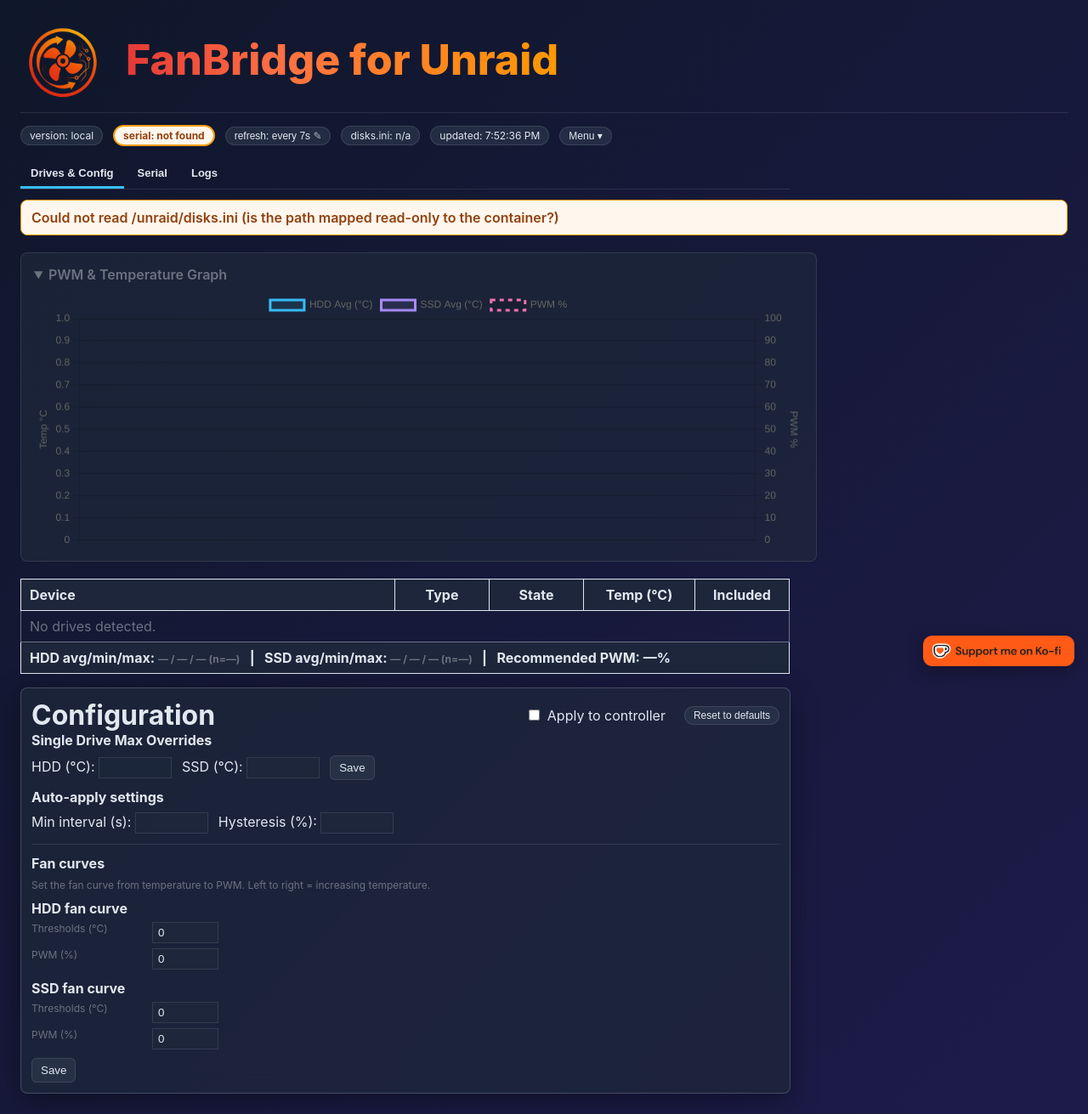
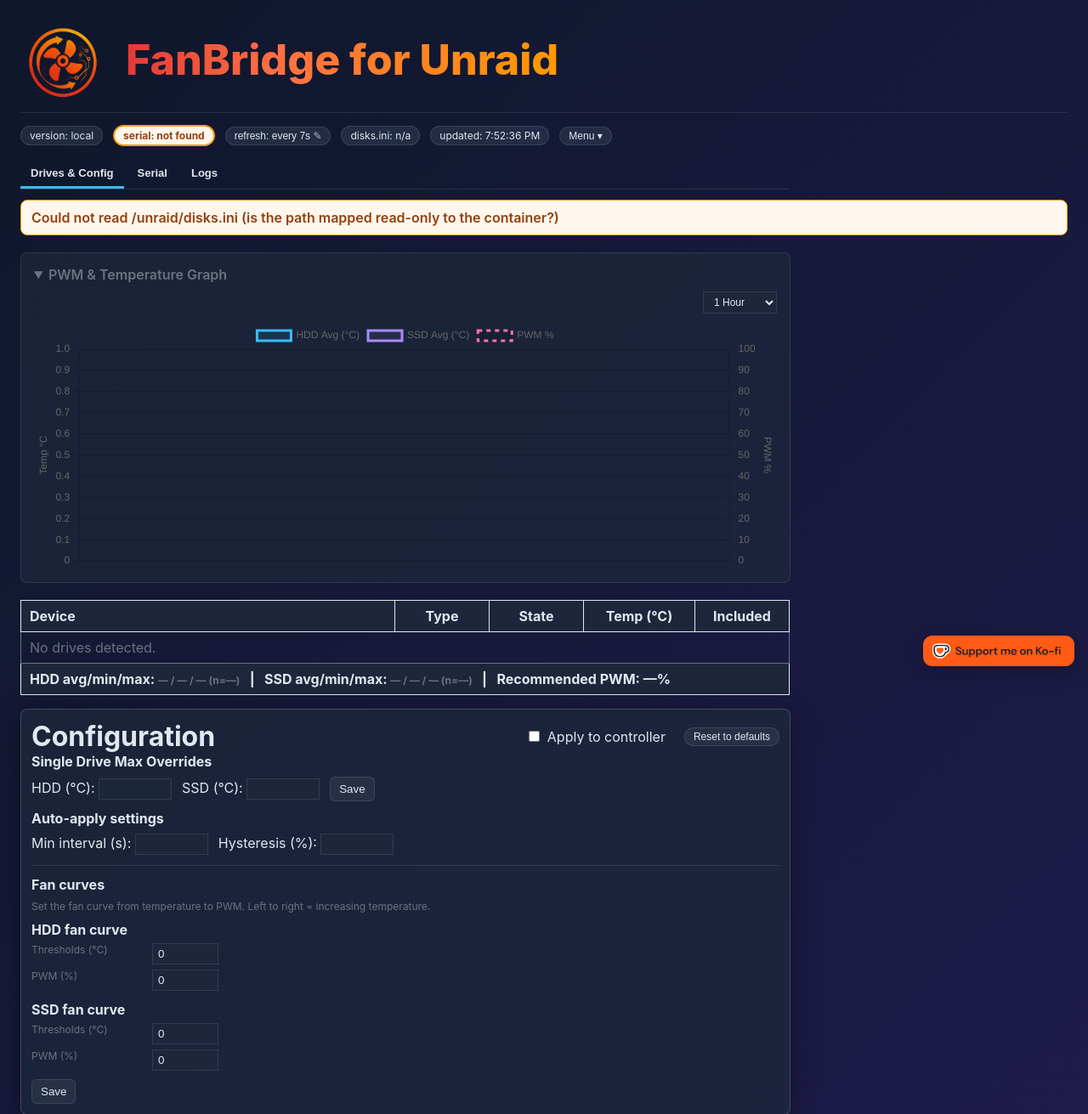
Before and after one commit to RoBro92/fanbridge, a Flask app: page / in a window 1280 px wide. Shown: the top 1311 px of the page at 85% size. Run offline with Flask 3, Linux system fonts and the light colour scheme; the visitor is signed in with stand-in values (Sample User, id 1); data that the repository does not hold is empty; parts of the project's set-up code (start-up, migrations or seed data) failed here and were passed over.

Commit message:
Enhance graph UI and add timeframe selector

```diff
--- a/RELEASE.md
+++ b/RELEASE.md
@@ -1,6 +1,11 @@
-Version: 1.1.5
+Version: 1.1.6
 
 # Changelog
+
+## 1.1.6 — 2026-07-11
+
+Enhancements
+- Improved PWM & Temperature Graph UI: Made chart width uniform with config panels, added a timeframe selector (1h to 1m), and implemented smart data downsampling for longer time ranges to prevent browser overload.
 
 ## 1.1.5 — 2026-07-11
 
--- a/container/services/history.py
+++ b/container/services/history.py
@@ -34,16 +34,41 @@ def record_status(hdd_avg: int, ssd_avg: int, pwm: int):
         with _get_db() as conn:
             conn.execute('INSERT OR REPLACE INTO history (ts, hdd_avg, ssd_avg, pwm) VALUES (?, ?, ?, ?)',
                          (ts, hdd_avg, ssd_avg, pwm))
-            # keep only last 24 hours (assuming 1 data point per 10s -> 8640 points)
-            cutoff = ts - (24 * 3600)
+            # keep up to 30 days (720 hours, ~259k points)
+            cutoff = ts - (720 * 3600)
             conn.execute('DELETE FROM history WHERE ts < ?', (cutoff,))
             conn.commit()
 
 def get_history(hours: int = 1) -> List[Dict]:
     cutoff = int(time.time()) - (hours * 3600)
+
+    if hours <= 1:
+        bucket = 10
+    elif hours <= 12:
+        bucket = 120 # 2 mins
+    elif hours <= 24:
+        bucket = 300 # 5 mins
+    elif hours <= 168:
+        bucket = 1800 # 30 mins
+    else:
+        bucket = 7200 # 2 hours
+
     with _lock:
         with _get_db() as conn:
-            cur = conn.execute('SELECT ts, hdd_avg, ssd_avg, pwm FROM history WHERE ts >= ? ORDER BY ts ASC', (cutoff,))
+            if bucket <= 10:
+                cur = conn.execute('SELECT ts, hdd_avg, ssd_avg, pwm FROM history WHERE ts >= ? ORDER BY ts ASC', (cutoff,))
+            else:
+                cur = conn.execute('''
+                    SELECT
+                        (ts / ?) * ? as ts,
+                        CAST(ROUND(AVG(hdd_avg)) AS INTEGER) as hdd_avg,
+                        CAST(ROUND(AVG(ssd_avg)) AS INTEGER) as ssd_avg,
+                        CAST(ROUND(AVG(pwm)) AS INTEGER) as pwm
+                    FROM history
+                    WHERE ts >= ?
+                    GROUP BY (ts / ?)
+                    ORDER BY ts ASC
+                ''', (bucket, bucket, cutoff, bucket))
             return [dict(row) for row in cur.fetchall()]
 
 init_db()
--- a/container/templates/index.html
+++ b/container/templates/index.html
@@ -252,7 +252,7 @@
     }
     .chart-container {
       width: 100%;
-      max-width: 905px;
+      max-width: 874px;
       margin: 20px 0;
       padding: 15px;
       background: var(--cardbg);
@@ -295,6 +295,15 @@
 
   <details class="chart-container" open>
     <summary style="cursor: pointer; font-weight: 600; color: var(--muted); margin-bottom: 10px; user-select: none;">PWM & Temperature Graph</summary>
+    <div style="display: flex; justify-content: flex-end; margin-bottom: 10px;">
+      <select id="chartTimeframe" onchange="fetchHistory()" style="font-size: 12px; padding: 4px 8px;">
+        <option value="1">1 Hour</option>
+        <option value="12">12 Hours</option>
+        <option value="24">24 Hours</option>
+        <option value="168">1 Week</option>
+        <option value="720">1 Month</option>
+      </select>
+    </div>
     <canvas id="historyChart" height="100"></canvas>
   </details>
   <table id="tbl">
@@ -673,7 +682,9 @@
     let historyChart = null;
     async function fetchHistory() {
       try {
-        const res = await fetch('/api/history?hours=1');
+        const tf = document.getElementById('chartTimeframe');
+        const hours = tf ? tf.value : '1';
+        const res = await fetch(`/api/history?hours=${hours}`);
         const j = await res.json();
         if(j.ok && j.history) {
            renderChart(j.history);
@@ -685,7 +696,13 @@
 
     function renderChart(historyData) {
       const ctx = document.getElementById('historyChart').getContext('2d');
-      const labels = historyData.map(d => new Date(d.ts * 1000).toLocaleTimeString());
+      const tf = document.getElementById('chartTimeframe');
+      const hours = tf ? parseInt(tf.value) : 1;
+      const labels = historyData.map(d => {
+        const date = new Date(d.ts * 1000);
+        if (hours <= 24) return date.toLocaleTimeString([], {hour: '2-digit', minute:'2-digit'});
+        return date.toLocaleDateString([], {month: 'short', day: 'numeric'}) + ' ' + date.toLocaleTimeString([], {hour: '2-digit', minute:'2-digit'});
+      });
       const hddData = historyData.map(d => d.hdd_avg);
       const ssdData = historyData.map(d => d.ssd_avg);
       const pwmData = historyData.map(d => d.pwm);
```
